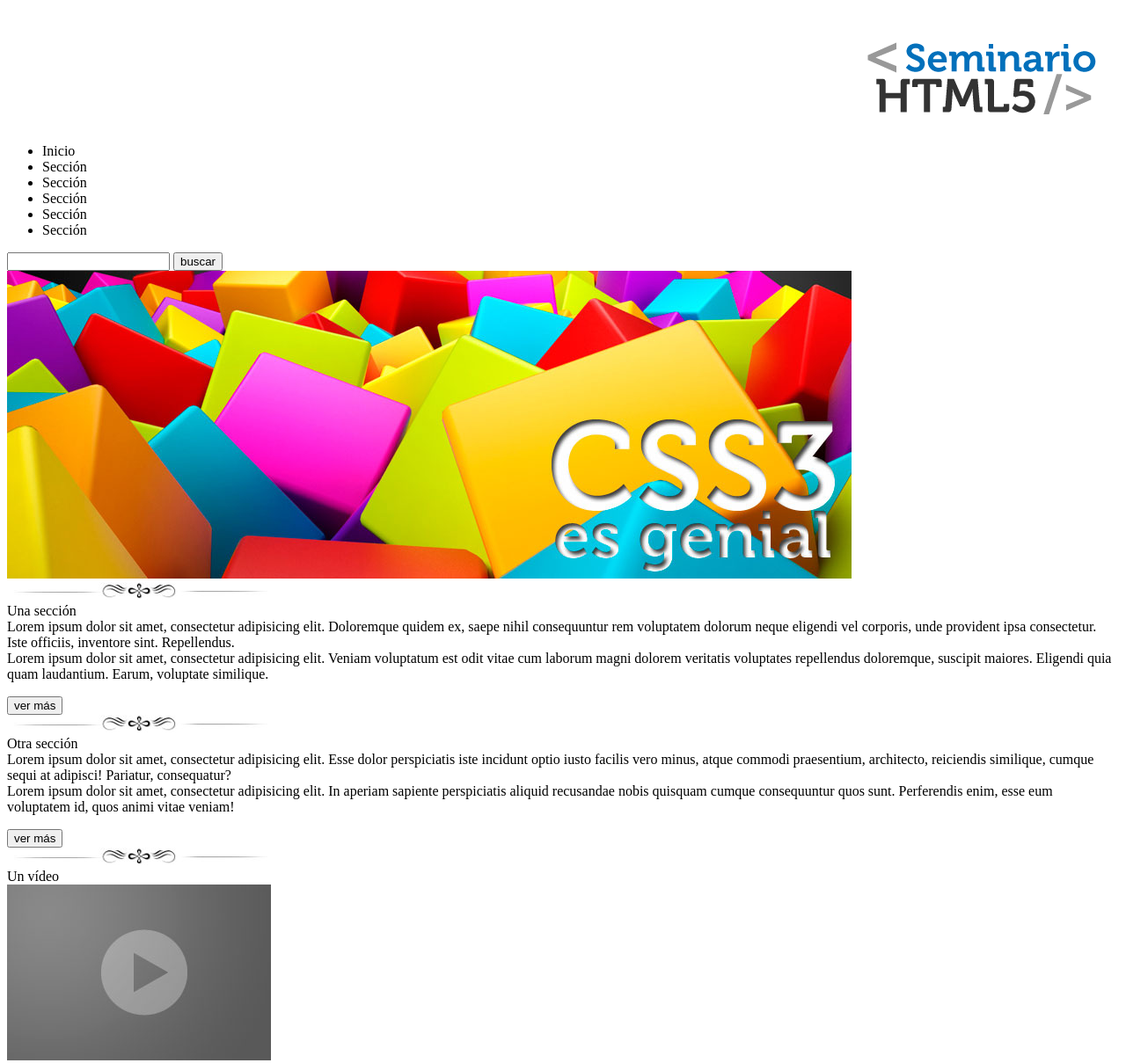
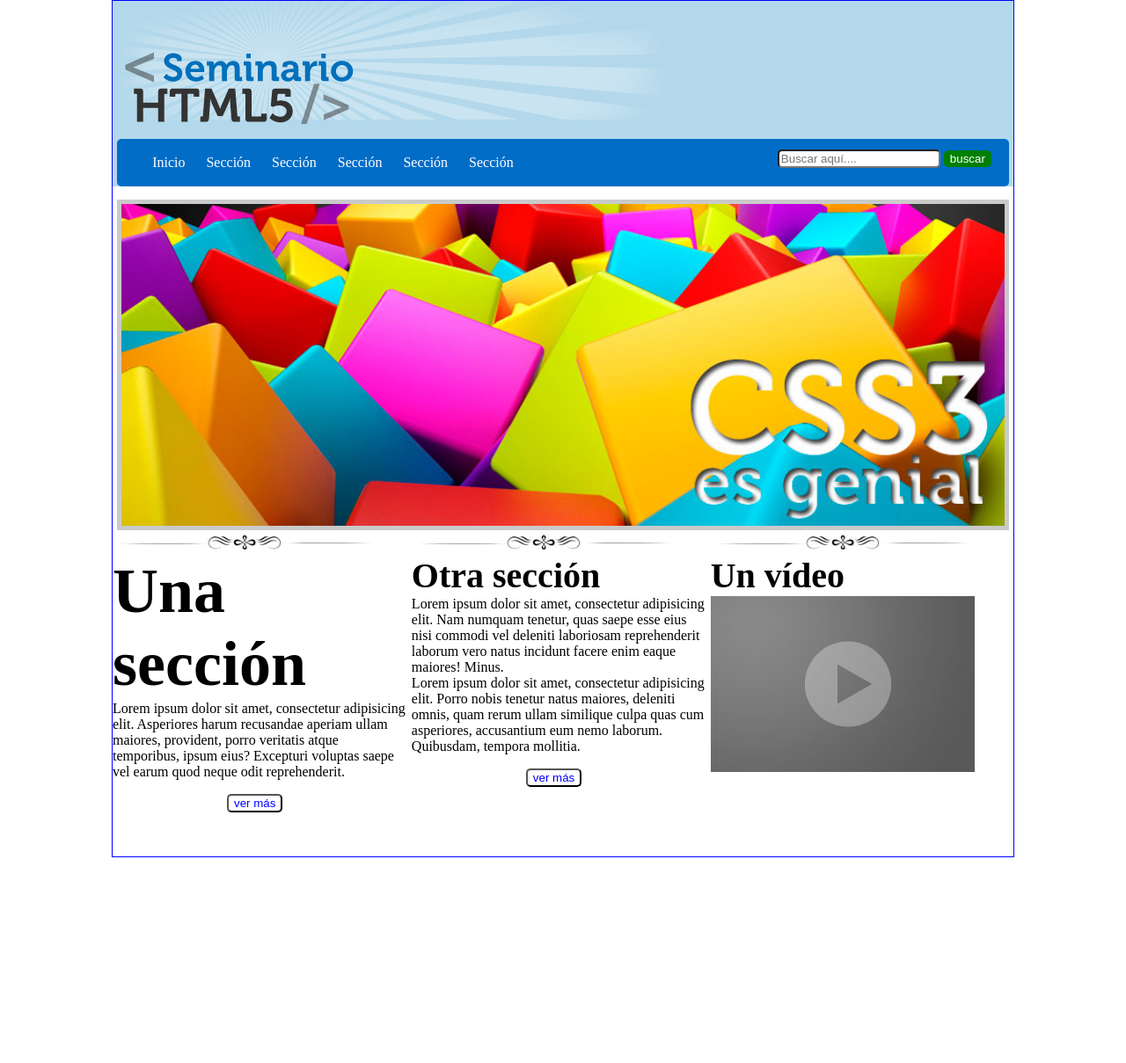
Before and after one commit to martileos/pw218311, a plain HTML site: page practica01css/index.html in a window 1280 px wide. Shown: the whole page at 88% size. After the commit the page ends 975 px from the top, so only its background shows below. Drawn offline with Linux system fonts and the light colour scheme.

Commit message:
Practica01 - terminada

```diff
--- /dev/null
+++ b/practica01css/css/estilos.css
@@ -0,0 +1,76 @@
+body{
+	border:1px solid blue;
+	font-size: 16px; /*1em*/
+	margin: 0 auto;
+	max-width: 1024px;
+}
+header{
+	background: #B3D8EB;
+	/*margin-bottom: 15px;*/
+}
+header form{
+	float: right;
+	margin-right: 20px;
+	margin-top: -40px;
+}
+header form input{
+	border-radius: 5px;
+}
+header form input[type="button"]{
+	background: green;
+	border: 1px solid green;
+	color: white;
+}
+header nav{
+	background: #026dc6;
+	border-radius: 5px;
+	margin: 0 auto;
+	padding: 2px 0px;
+	width: 99%;
+}
+header nav ul li{
+	color: white;
+	display: inline-block;
+	margin-right: 20px;
+}
+#logo{
+	margin-top: -150px;
+}
+#seccion01{
+	margin-top: 15px;
+}
+
+#seccion01 article {
+	text-align: center;
+}
+
+#seccion01 article img{
+	border: 5px solid rgba(150,150,150,0.5);
+	width: 98%;
+}
+#seccion02{
+	margin-bottom: 50px;
+}
+#seccion02 article{
+	display: inline-block;
+	vertical-align: top;
+	width: 32.8%;
+}
+#seccion02 article input[type="submit"]{
+	background: white;
+	border-radius: 5px;
+	color: blue;
+	margin-left: 130px;
+}
+/*Puedo poner más de un selector para
+distintos atributos-valor*/
+.otraSeccion,.unaSeccion{
+	font-weight: bold; /*negritas*/
+}
+.otraSeccion{
+	font-size: 2.5em; /*2.5*16*/
+}
+/*Las clases de CSS comienzan con punto*/
+.unaSeccion{ /*una clase*/
+	font-size: 4.5em; /*4.5*16*/
+}
--- a/practica01css/index.html
+++ b/practica01css/index.html
@@ -2,12 +2,13 @@
 <html lang="es">
 <head>
 	<meta charset="UTF-8">
-	<title>Práctica 01</title>
+	<title>Práctica 01 CSS3</title>
+	<link rel="stylesheet" href="css/estilos.css">
 </head>
 <body>
 	<header>
-		<img src="img/resplandor.png" alt="fondo">
-		<img src="img/logo.png" id="logo" alt="logo">
+		<img src="img/resplandor.png" alt="">
+		<img src="img/logo.png" id="logo" alt="">
 		<nav>
 			<ul>
 				<li>Inicio</li>
@@ -18,45 +19,43 @@
 				<li>Sección</li>
 			</ul>
 			<form action="#">
-				<input type="text">
+				<input type="search" placeholder="Buscar aquí....">
 				<input type="button" value="buscar">
 			</form>
 		</nav>
 	</header>
 	<section id="seccion01">
 		<article>
-			<img src="img/slide2.jpg" alt="slide">
+			<img src="img/slide2.jpg" alt="">
 		</article>
 	</section>
 	<section id="seccion02">
 		<article>
-			<img src="img/separador.jpg" alt="separador">
+			<img src="img/separador.jpg" alt="">
 			<br>
-			<span class="unaSeccion nito">Una sección</span>
+			<span class="unaSeccion">Una sección</span>
 			<br>
-			Lorem ipsum dolor sit amet, consectetur adipisicing elit. Doloremque quidem ex, saepe nihil consequuntur rem voluptatem dolorum neque eligendi vel corporis, unde provident ipsa consectetur. Iste officiis, inventore sint. Repellendus.
-			<br>
-			Lorem ipsum dolor sit amet, consectetur adipisicing elit. Veniam voluptatum est odit vitae cum laborum magni dolorem veritatis voluptates repellendus doloremque, suscipit maiores. Eligendi quia quam laudantium. Earum, voluptate similique.
+			Lorem ipsum dolor sit amet, consectetur adipisicing elit. Asperiores harum recusandae aperiam ullam maiores, provident, porro veritatis atque temporibus, ipsum eius? Excepturi voluptas saepe vel earum quod neque odit reprehenderit.
 			<p></p>
 			<input type="submit" value="ver más">
 		</article>
 		<article>
-			<img src="img/separador.jpg" alt="separador">
+			<img src="img/separador.jpg" alt="">
 			<br>
-			<span class="otraSeccion nito">Otra sección</span>
+			<span class="otraSeccion">Otra sección</span>
 			<br>
-			Lorem ipsum dolor sit amet, consectetur adipisicing elit. Esse dolor perspiciatis iste incidunt optio iusto facilis vero minus, atque commodi praesentium, architecto, reiciendis similique, cumque sequi at adipisci! Pariatur, consequatur?
+			Lorem ipsum dolor sit amet, consectetur adipisicing elit. Nam numquam tenetur, quas saepe esse eius nisi commodi vel deleniti laboriosam reprehenderit laborum vero natus incidunt facere enim eaque maiores! Minus.
 			<br>
-			Lorem ipsum dolor sit amet, consectetur adipisicing elit. In aperiam sapiente perspiciatis aliquid recusandae nobis quisquam cumque consequuntur quos sunt. Perferendis enim, esse eum voluptatem id, quos animi vitae veniam!
+			Lorem ipsum dolor sit amet, consectetur adipisicing elit. Porro nobis tenetur natus maiores, deleniti omnis, quam rerum ullam similique culpa quas cum asperiores, accusantium eum nemo laborum. Quibusdam, tempora mollitia.
 			<p></p>
 			<input type="submit" value="ver más">
 		</article>
 		<article>
-			<img src="img/separador.jpg" alt="separador">
+			<img src="img/separador.jpg" alt="">
 			<br>
-			<span class="otraSeccion nito">Un vídeo</span>
+			<span class="otraSeccion">Un vídeo</span>
 			<br>
-			<img src="img/video.jpg" alt="video">
+			<img src="img/video.jpg" alt="">
 		</article>
 	</section>
 </body>
```
Also changed, not shown: 1 other file.
